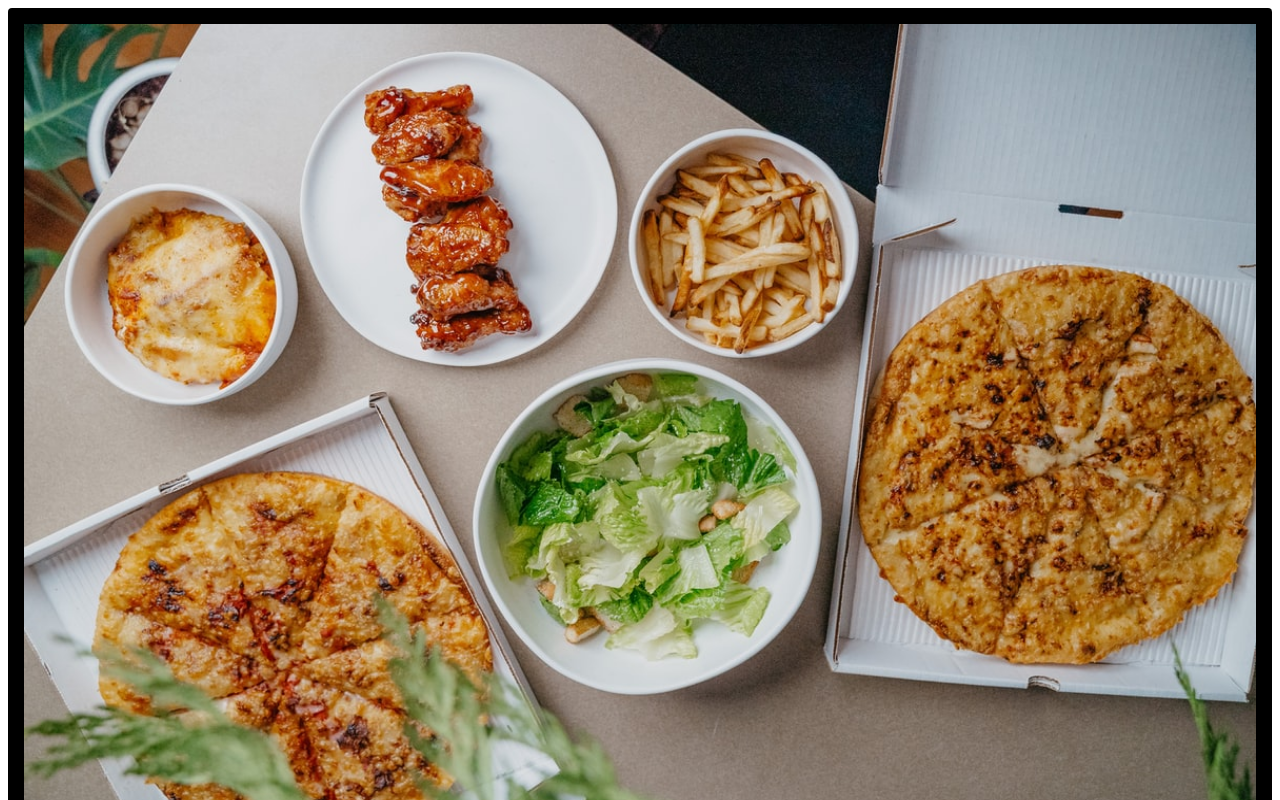
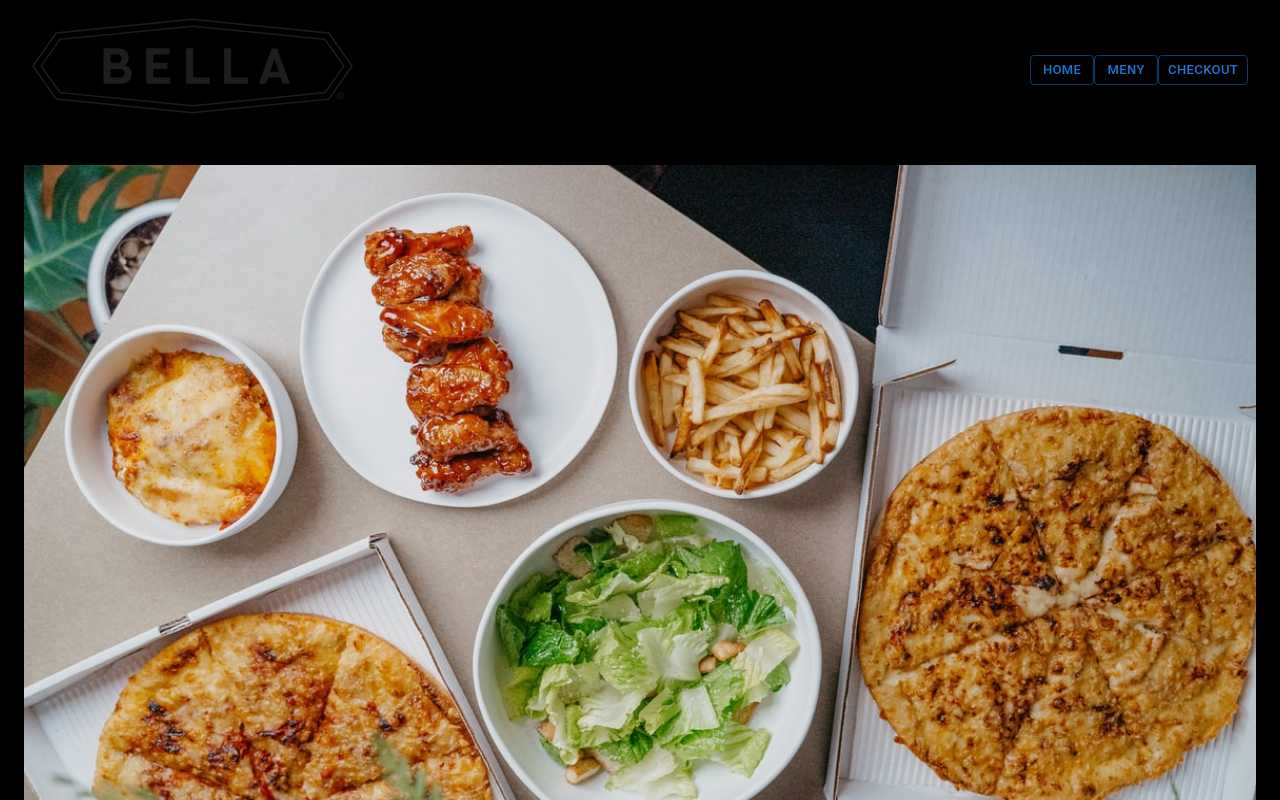
Before and after one commit to DennisBrenna/bellapizza, a React (Create React App) app: page / in a window 1280 px wide. Shown: the top 800 px of the page. Built offline with nearby package versions, Linux system fonts and the light colour scheme; the HTML template or start-up script is replaced by a standard one.

Commit message:
Auto stash before merge of "main" and "origin/main"

```diff
--- a/src/App.css
+++ b/src/App.css
@@ -1,5 +1,5 @@
 body {
-  background-color: #0000;
+  background-color: "black";
 }
 
 a{
--- a/src/components/Header.js
+++ b/src/components/Header.js
@@ -3,6 +3,7 @@ import Toolbar from '@mui/material/Toolbar';
 import Typography from '@mui/material/Typography';
 import * as React from 'react';
 import { Link } from 'react-router-dom'
+import Logo from '../images/bellalogo_final.svg'
 
 function CatHeader() {
 
@@ -17,7 +18,7 @@ function CatHeader() {
           noWrap
           sx={{ flex: 1 }}
         >
-          <Link style={{ textDecoration: 'none', color: 'secondary' }} to="/">Bella Pizza</Link>
+          <Link style={{ textDecoration: 'none', color: 'secondary' }} to="/"> <img src={Logo} alt="BellaLogo" width="321px" height="116px"></img> </Link>
         </Typography>
         <Button component={Link} variant="outlined" to="/addCat" size="small">Home</Button>
         <Button component={Link} variant="outlined" to="/catList" size="small">Meny</Button>
--- a/src/pages/Home.js
+++ b/src/pages/Home.js
@@ -1,12 +1,15 @@
 import * as React from "react";
 
-
 import MainCard from '../components/MainCard';
+import Header from '../components/Header';
 
 function Home() {
 
     return(
-        <MainCard/>
+        <>
+        <Header/>
+        <MainCard />
+        </>
     )
 }
 
```
